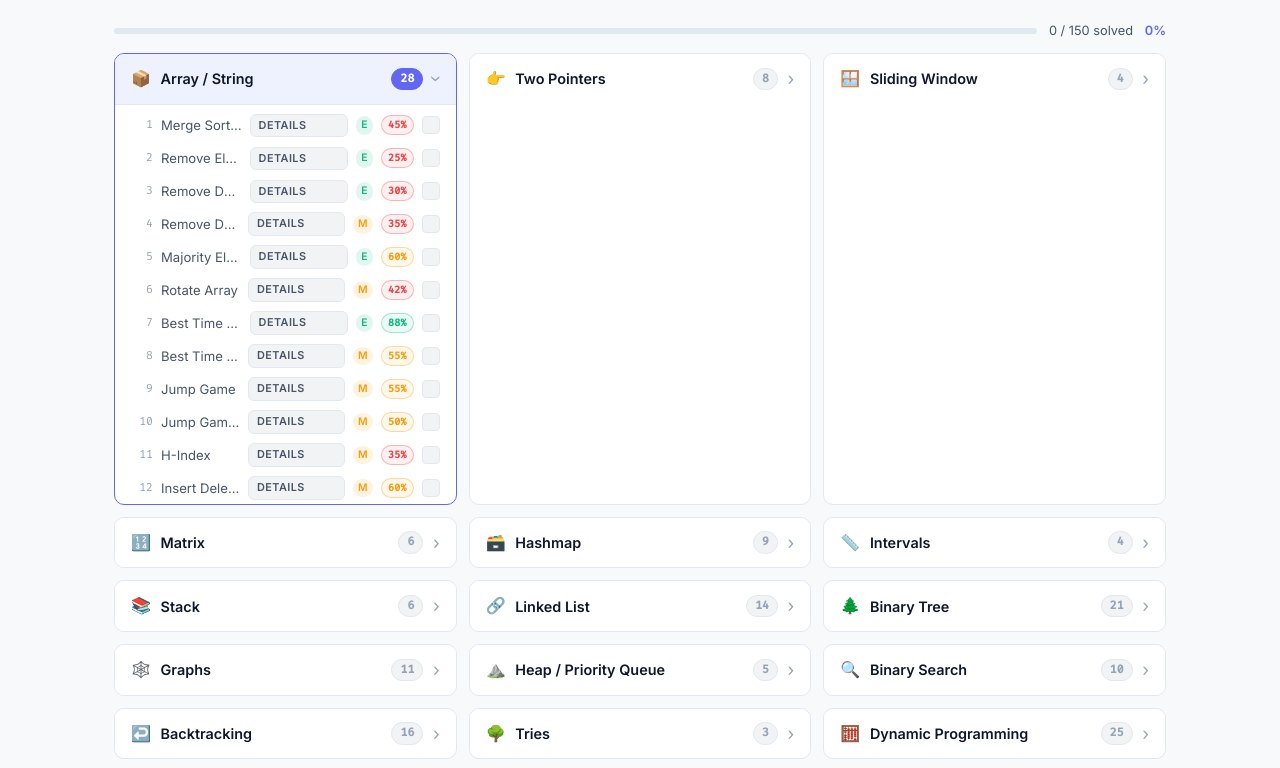
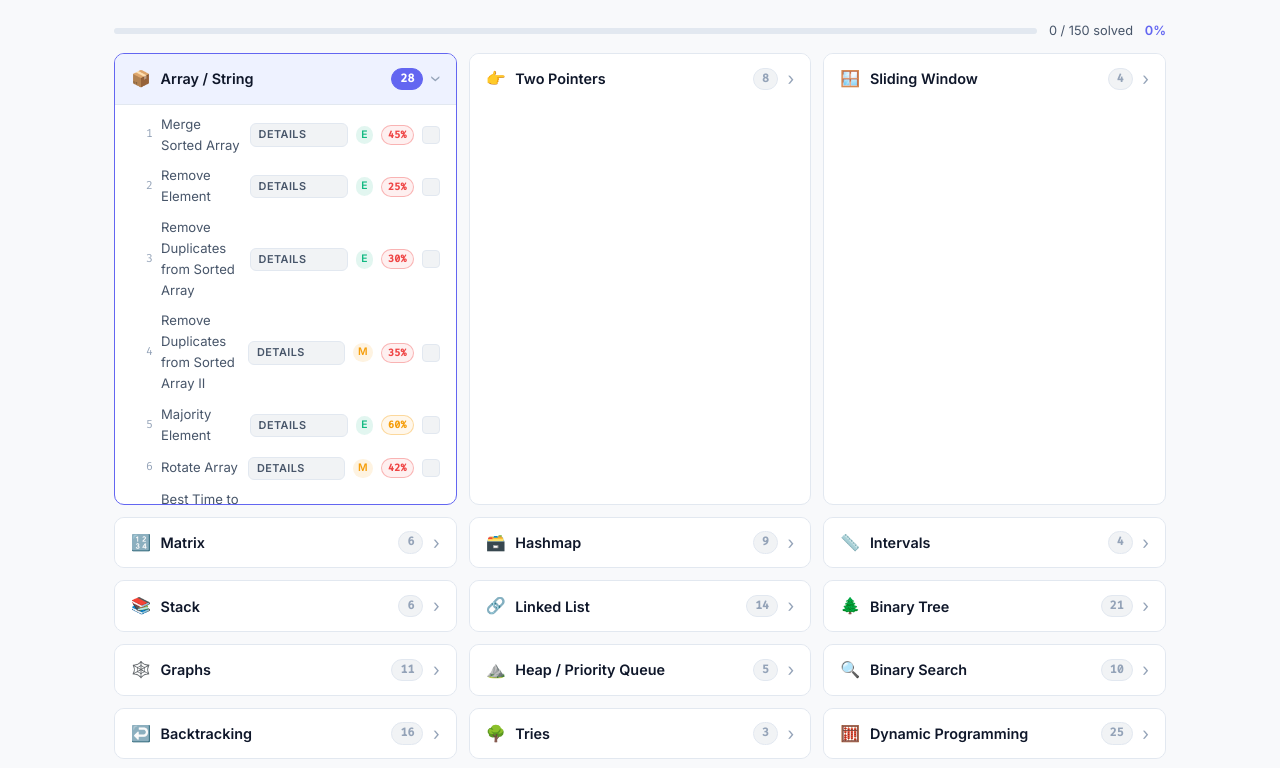
Before and after one commit to amudhan023/coding-interview-hacks, a website: page index.html in a window 1280 px wide. Shown: the part 1912-2680 px from the top of the page. Drawn offline with Linux system fonts and the light colour scheme; no server answers.

Commit message:
fix(ui): wrap long problem names instead of truncating with ellipsis
Remove white-space:nowrap/overflow:hidden/text-overflow:ellipsis from
.lc150-title-link so full titles are visible. Switch row alignment to
flex-start so badge/freq-pill/checkbox pin to the top of multi-line rows.

```diff
--- a/assets/css/main.css
+++ b/assets/css/main.css
@@ -931,7 +931,7 @@ p code, li code {
 /* ── Enhanced list row ─────────────────────────────────────── */
 .lc150-list li {
   display: flex;
-  align-items: center;
+  align-items: flex-start;
   gap: 0.4rem;
   padding: 0.3rem 0.75rem 0.3rem 1rem;
   transition: background var(--transition);
@@ -946,9 +946,8 @@ p code, li code {
   color: var(--text-secondary);
   text-decoration: none;
   font-size: 0.82rem;
-  white-space: nowrap;
-  overflow: hidden;
-  text-overflow: ellipsis;
+  white-space: normal;
+  word-break: break-word;
   transition: color var(--transition);
 }
 .lc150-list .lc150-title-link:hover { color: var(--accent); }
@@ -956,6 +955,7 @@ p code, li code {
 /* Details button */
 .lc150-detail-btn {
   flex-shrink: 0;
+  margin-top: 1px;
   padding: 2px 8px;
   border-radius: var(--radius-sm);
   border: 1px solid var(--border);
@@ -981,6 +981,7 @@ p code, li code {
   position: relative;
   width: 18px;
   height: 18px;
+  margin-top: 1px;
   cursor: pointer;
 }
 
--- a/index.html
+++ b/index.html
@@ -1103,10 +1103,11 @@
   .solved-chip--hard   { color: var(--diff-hard);   border-color: rgba(239,68,68,.3);  background: rgba(239,68,68,.07); }
   .solved-chip:hover   { filter: brightness(1.15); border-color: currentColor; }
 
-  .lc150-list .badge { flex-shrink: 0; font-size: 0.65rem; padding: 1px 5px; }
+  .lc150-list .badge { flex-shrink: 0; font-size: 0.65rem; padding: 1px 5px; margin-top: 1px; }
 
   .freq-pill {
     flex-shrink: 0;
+    margin-top: 1px;
     font-size: 0.63rem;
     font-family: var(--font-mono);
     font-weight: 700;
```
